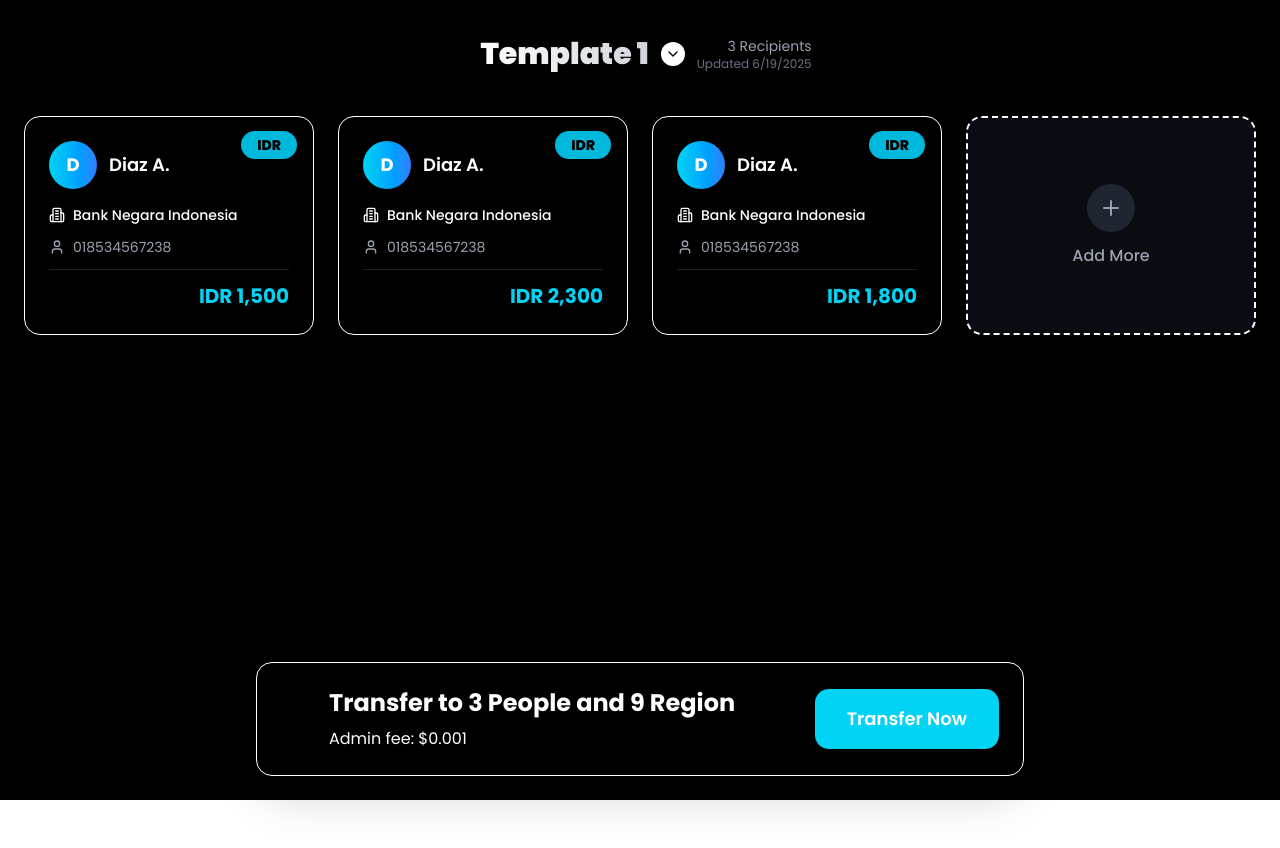
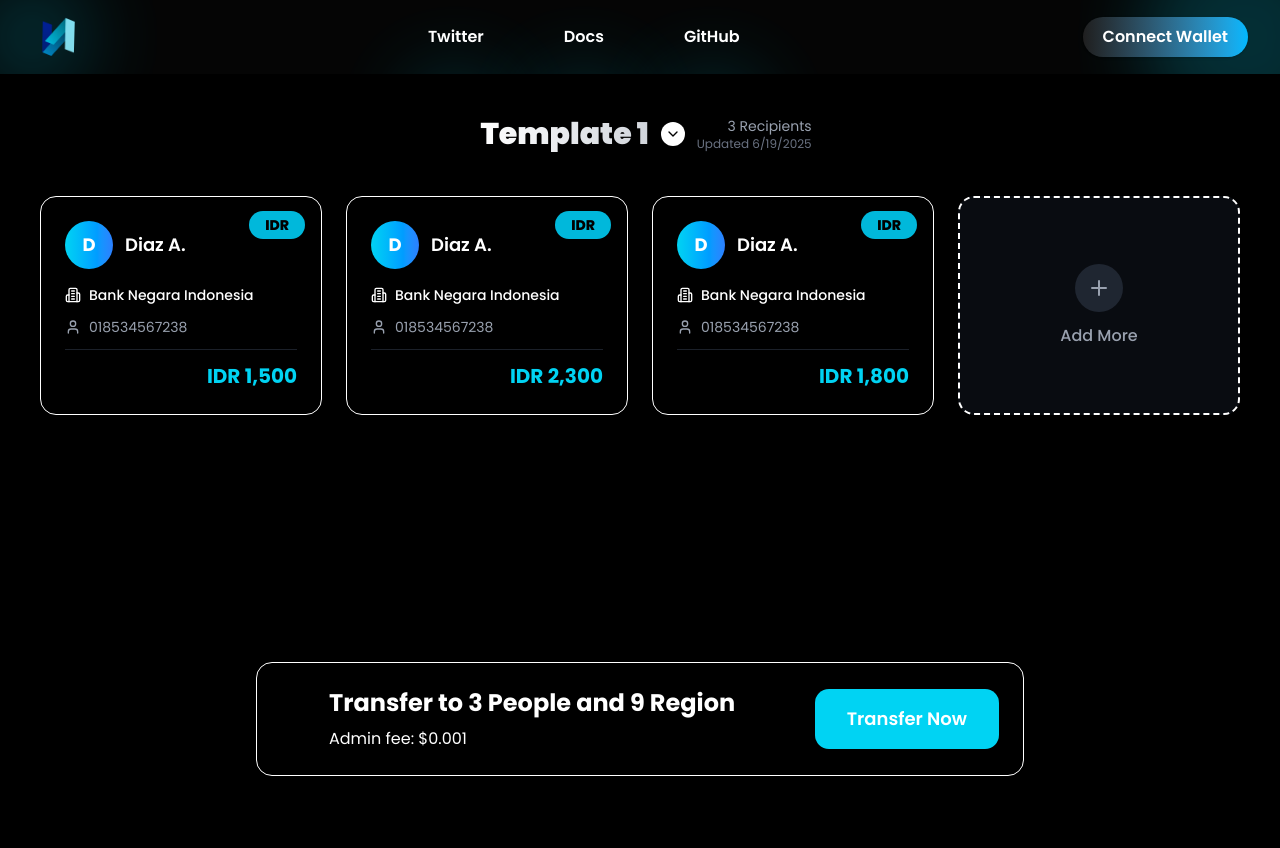
Before and after one commit to Lexirieru/NusaPay, a Next.js app: page / in a window 1280 px wide. Shown: the top 848 px of the page. Before the commit the page ends 800 px from the top, so only its background shows below. Built offline with nearby package versions, Linux system fonts and the light colour scheme.

Commit message:
add navbar

```diff
--- a/src/app/layout.tsx
+++ b/src/app/layout.tsx
@@ -1,12 +1,13 @@
 import type { Metadata } from "next";
 import "./globals.css";
-import {Poppins} from "next/font/google"
+import { Poppins } from "next/font/google";
 import type React from "react";
+import Navbar from "@/components/Navbar";
 
 const poppins = Poppins({
   subsets: ["latin"],
-  weight: ["300", "400", "500", "600", "700", "800", "900"]
-})
+  weight: ["300", "400", "500", "600", "700", "800", "900"],
+});
 
 export const metadata: Metadata = {
   title: "Create Next App",
@@ -20,7 +21,10 @@ export default function RootLayout({
 }>) {
   return (
     <html lang="en">
-      <body className={poppins.className}>{children}</body>
+      <body className={poppins.className + " bg-[#000000] text-white"}>
+        <Navbar />
+        <div className="pt-[80px] px-4">{children}</div>
+      </body>
     </html>
   );
 }
--- a/src/components/Navbar.tsx
+++ b/src/components/Navbar.tsx
@@ -0,0 +1,96 @@
+"use client";
+
+import { useEffect, useState } from "react";
+import React from "react";
+import Image from "next/image";
+import Link from "next/link";
+
+{/* Kalau mau nambah something di navbar lewat sini */}
+const navItems = [
+  {
+    label: "Twitter",
+    href: "https://twitter.com/nusapayfinance",
+    external: true,
+  },
+  { label: "Docs", href: "/docs", external: false },
+  {
+    label: "GitHub",
+    href: "https://github.com/Lexirieru/NusaPay",
+    external: true,
+  },
+];
+
+const Navbar: React.FC = () => {
+  const [showNavbar, setShowNavbar] = useState(true);
+  const [lastScrollY, setLastScrollY] = useState(0);
+
+  useEffect(() => {
+    const handleScroll = () => {
+      const currentScrollY = window.scrollY;
+      if (currentScrollY > lastScrollY && currentScrollY > 74) {
+        setShowNavbar(false);
+      } else {
+        setShowNavbar(true);
+      }
+      setLastScrollY(currentScrollY);
+    };
+
+    window.addEventListener("scroll", handleScroll);
+    return () => window.removeEventListener("scroll", handleScroll);
+  }, [lastScrollY]);
+  return (
+    <nav
+      className={`fixed top-0 z-50 w-full h-[74px] px-8 flex items-center justify-between
+  backdrop-blur-xl backdrop-saturate-200 bg-white/2 shadow-md overflow-hidden
+  transition-transform duration-500 ${
+    showNavbar ? "translate-y-0" : "-translate-y-full"
+  }`}
+    >
+      <Link href="/" className="relative group">
+        <Image src="/logonusa.png" alt="Logo" width={53} height={61} />
+        <div
+          className="absolute top-1/2 left-0 -translate-y-1/2 -translate-x-1/2
+          w-[120px] h-[120px] bg-cyan-400/25 rounded-full blur-2xl opacity-80
+          scale-100 group-hover:scale-135 transition-transform duration-500 pointer-events-none origin-left"
+        />
+      </Link>
+
+      <ul className="flex items-center space-x-20 text-white font-semibold text-m">
+        {navItems.map(({ label, href, external }) => (
+          <li key={label} className="relative group">
+            <Link
+              href={href}
+              target={external ? "_blank" : "_self"}
+              rel={external ? "noopener noreferrer" : undefined}
+              className="z-10 relative"
+            >
+              {label}
+            </Link>
+            <div
+              className="absolute top-1/2 left-1/2 -translate-x-1/2 translate-y-1/3
+              w-[100px] h-[100px] bg-cyan-400/25 rounded-full blur-2xl opacity-80
+              scale-100 group-hover:-translate-y-7 transition-transform duration-500 pointer-events-none origin-center"
+            />
+          </li>
+        ))}
+      </ul>
+
+      <div
+        className="absolute top-1/2 right-0 -translate-y-1/2 translate-x-1/2
+      w-[140px] h-[140px] bg-cyan-400/25 rounded-full blur-xl opacity-80
+      scale-150 transition-transform duration-500
+      pointer-events-none origin-right"
+      />
+
+      <button
+        className="relative z-10 bg-gradient-to-r from-[#1F1F1F] to-[#00B8FF]
+    text-white font-semibold px-5 py-2 rounded-full shadow group-hover:brightness-110
+    transition duration-300 hover:cursor-pointer overflow-hidden"
+      >
+        <span className="relative z-20">Connect Wallet</span>
+      </button>
+    </nav>
+  );
+};
+
+export default Navbar;
```
Also changed, not shown: public/logonusa.png (added), 1 other file (tests, documents, lock files or other folders).
